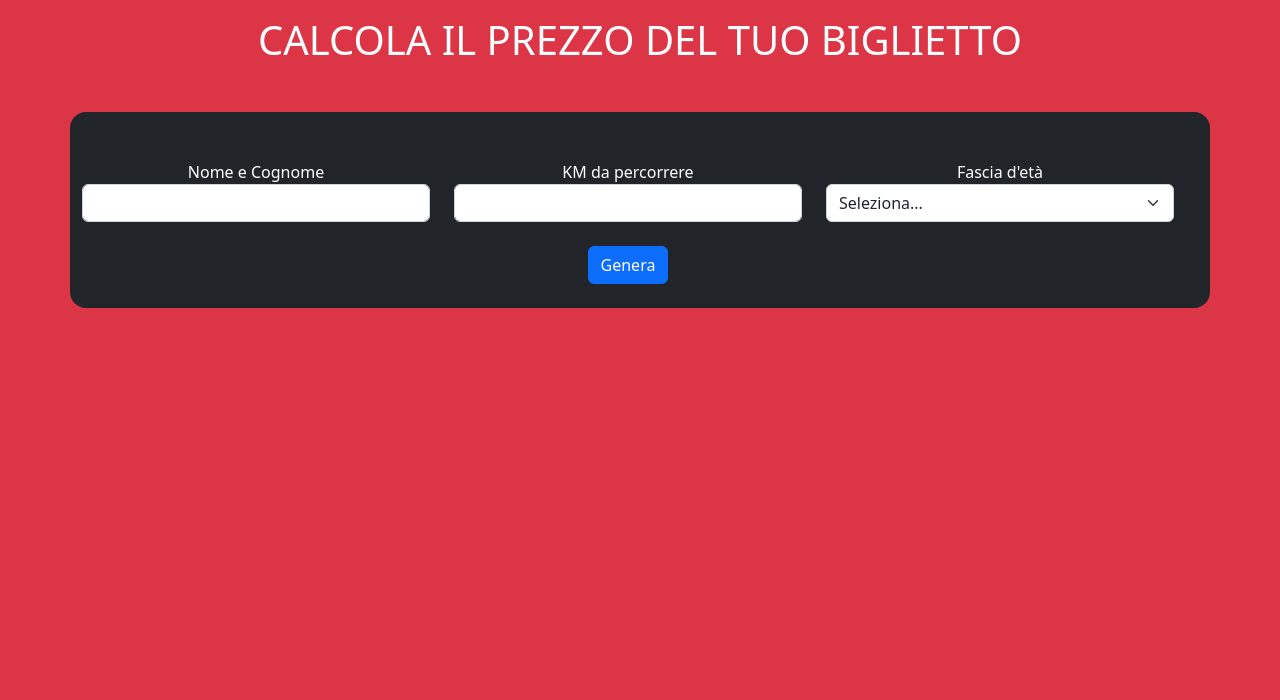
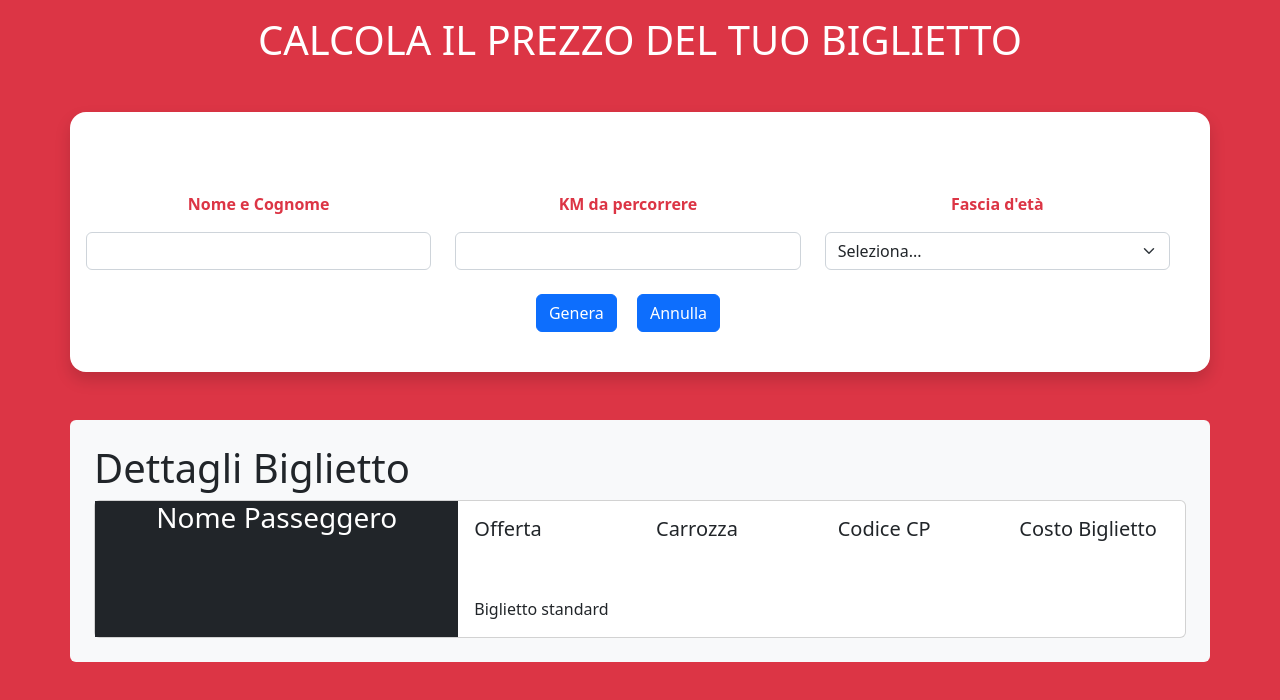
Before and after one commit to SasiMontella/js-biglietto-treno-form, a plain HTML site: page index.html in a window 1280 px wide. Drawn offline with nearby package versions, Linux system fonts and the light colour scheme.

Commit message:
finished

```diff
--- a/index.html
+++ b/index.html
@@ -17,22 +17,22 @@
 
 <body class="bg-danger">
   <h1 class="text-white text-center mt-3">CALCOLA IL PREZZO DEL TUO BIGLIETTO</h1>
-<div class="container bg-dark mt-5 rounded-4">
+<div class="container mt-5 rounded-4 shadow p-3 mb-5 bg-body rounded">
       <div class="row">
-    <form class="row gy-4 gx-4 align-items-center">
+        <form class="row gy-4 gx-4 align-items-center" data-bitwarden-watching="1" onsubmit="userFormComplete(event)">
           <div class="col-4 text-center">
-        <label class="text-white" for="autoSizingInput">Nome e Cognome</label>
-        <input type="text" class="form-control" id="autoSizingInput">
+            <label class="text-danger m-3 fw-bold " for="credenziali">Nome e Cognome</label>
+            <input type="text" class="form-control" id="credenziali">
           </div>
           <div class="col-4 text-center">
-        <label class="text-white" for="autoSizingInputGroup">KM da percorrere</label>
+            <label class="text-danger m-3 fw-bold" for="kmTravel">KM da percorrere</label>
             <div class="input-group">
-          <input type="text" class="form-control" id="autoSizingInputGroup" >
+              <input type="text" class="form-control" id="kmTravel" >
             </div>
           </div>
           <div class="col-4 text-center">
-        <label class="text-white" for="autoSizingSelect">Fascia d'età</label>
-        <select class="form-select" id="autoSizingSelect">
+            <label class="text-danger m-3 fw-bold" for="age">Fascia d'età</label>
+            <select class="form-select" id="age">
               <option selected="">Seleziona...</option>
               <option value="1">Minorenne </option>
               <option value="2">Maggiorenne</option>
@@ -40,10 +40,51 @@
             </select>
           </div>
           <div class="col-12 mb-4 text-center">
-        <button type="submit" class="btn btn-primary">Genera</button>
+            <button type="submit" class="btn btn-primary me-md-3">Genera</button>
+            <button type="reset" class="btn btn-primary">Annulla</button>
           </div>
         </form>
       </div>
+  </div>
+
+  <div class="container bg-light p-4 rounded-2">
+    <div class="row">
+      <h1>Dettagli Biglietto</h1>
+    </div>
+    <div class="card">
+      <div class="row g-0">
+        <div class="col-md-4 bg-dark">
+          <h3 class="text-white text-center">Nome Passeggero</h3>
+          <p class="text-white text-center fw-bold p-3" id="name-surname"></p>
+        </div>
+        <div class="col">
+          <div class="card-body">
+            <h5 class="card-title">Offerta</h5> <br> <br>
+            <p class="card-text">Biglietto standard</p>
+          </div>
+        </div>
+        <div class="col">
+          <div class="card-body">
+            <h5 class="card-title">Carrozza</h5> <br> <br>
+            <p class="card-text" id="trainCarriage"></p>
+          </div>
+        </div>
+        <div class="col">
+          <div class="card-body">
+            <h5 class="card-title">Codice CP</h5> <br> <br>
+            <p class="card-text" id="cpCode"></p>
+          </div>
+        </div>
+        <div class="col">
+          <div class="card-body">
+            <h5 class="card-title">Costo Biglietto</h5> <br> <br>
+            <p class="card-text" id="ticketPrice"> </p>
+          </div>
+        </div>
+      </div>
+    </div>
+
+
   </div>
 
 
--- a/js/main.js
+++ b/js/main.js
@@ -1,32 +1,33 @@
 // Questo è il file che contiene tutto il codice JS della pagina web
+function userFormComplete(event){
+    event.preventDefault();
 
-// PASSO 1: Chiedere  all'utente quanti km deve percorrere e l'età
-// PASSO 2: Calcolare il prezzo del viaggio in base alle informazioni inserite seguendo le regole:
-// il prezzo del biglietto è definito in base ai km (0.21 € al km)
-// va applicato uno sconto del 20% per i minorenni
-// va applicato uno sconto del 40% per gli over 65.
-// Output di prezzo con massimo 2 decimali.
+let userNameSurname = document.getElementById("credenziali").value;
+let userKm = document.getElementById("kmTravel").value;
+let userAge = document.getElementById("age").value;
 
 
-/*let userKm = prompt("Quanti kilometri devi percorrere?");
-let userAge = prompt("Inserisci la tua età");
 
-if (isNaN(userKm) || isNaN(userAge)) {
-    alert ("Non hai inserito i dati correttamente!")
+if (isNaN(userKm)) {
+    alert ("Alcuni dati inseriti sono errati, riprova!");
 }
 
-    userKm = parseInt(userKm);
-    userAge = parseInt(userAge);
+ userKm = parseInt(userKm);
 
-    let ticketPrice = userKm * 0.21;
+ let ticketPrice = userKm * 0.21;
 
-if (userAge < 18) {
+ if (userAge === "1") {
     ticketPrice -= ticketPrice * 20 / 100;
-} else if (userAge >= 65) {
+ } else if (userAge === "3") {
     ticketPrice -= ticketPrice * 40 / 100;
+ }
+
+ let finalPrice = ticketPrice.toFixed(2);
+ let random = Math.floor(Math.random() * 11);
+ let random2 = Math.floor(Math.random() * 10001);
+
+ document.getElementById("name-surname").innerHTML = userNameSurname;
+ document.getElementById("trainCarriage").innerHTML = random;
+ document.getElementById("cpCode").innerHTML = random2;
+ document.getElementById("ticketPrice").innerHTML = finalPrice + "€";
 }
-
-let finalPrice = ticketPrice.toFixed(2);
-
-console.log("Il prezzo del tuo biglietto è " + finalPrice);
-document.getElementById("price").innerHTML = finalPrice;
```
Lines whose indentation alone changed are shown as unchanged.
